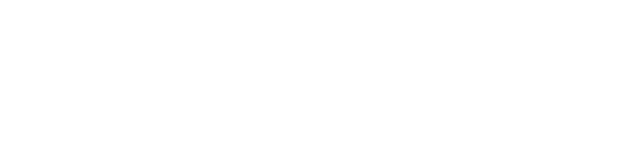
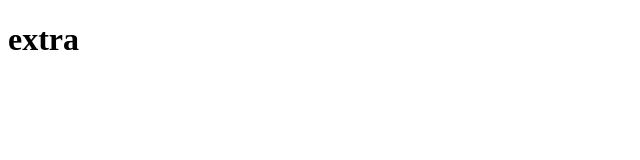
Before and after one commit to helloworldidd/pro1, a plain HTML site: page extra.html in a window 1280 px wide. Shown: the whole page, without its empty margins (0-640 px from the left). Drawn offline with Linux system fonts and the light colour scheme.

Commit message:
h1 enm extra

```diff
--- a/extra.html
+++ b/extra.html
@@ -3,9 +3,9 @@
 <head>
     <meta charset="UTF-8">
     <meta name="viewport" content="width=device-width, initial-scale=1.0">
-    <title>Document</title>
+    <title>extra</title>
 </head>
 <body>
-
+    <h1>extra</h1>
 </body>
 </html>
```
